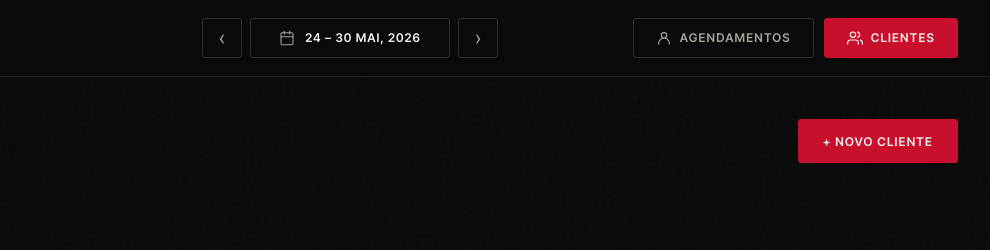
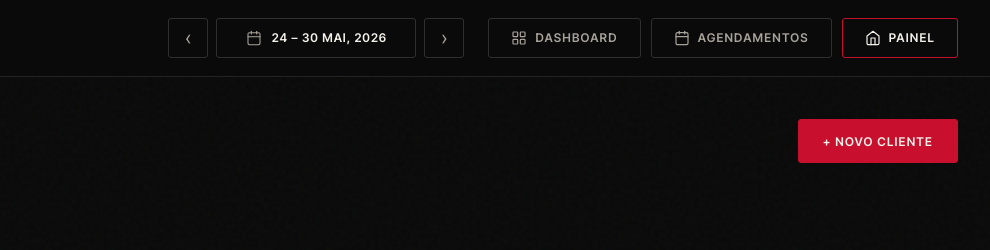
Before and after one commit to daviobl2014-hub/tatoo, a website: page public/clientes.html in a window 1280 px wide. Shown: the top 250 px of the page, 290-1280 px from the left. Drawn offline with Linux system fonts and the light colour scheme; no server answers.

Commit message:
modificações no nav bar para abas do painel de controles

```diff
--- a/public/clientes.html
+++ b/public/clientes.html
@@ -40,18 +40,25 @@
   </div>
 
   <div class="topbar__actions">
+    <a class="tab-btn" href="/admin/dashboard">
+      <svg viewBox="0 0 24 24" fill="none" stroke="currentColor" stroke-width="1.8" stroke-linecap="round" stroke-linejoin="round">
+        <rect x="3" y="3" width="7" height="7" rx="1"/><rect x="14" y="3" width="7" height="7" rx="1"/>
+        <rect x="3" y="14" width="7" height="7" rx="1"/><rect x="14" y="14" width="7" height="7" rx="1"/>
+      </svg>
+      Dashboard
+    </a>
     <a class="tab-btn" href="/admin/agendamentos">
       <svg viewBox="0 0 24 24" fill="none" stroke="currentColor" stroke-width="1.8" stroke-linecap="round" stroke-linejoin="round">
-        <circle cx="12" cy="8" r="4"/><path d="M4 21v-1a8 8 0 0 1 16 0v1"/>
+        <rect x="3" y="4" width="18" height="18" rx="2"/><line x1="16" y1="2" x2="16" y2="6"/>
+        <line x1="8" y1="2" x2="8" y2="6"/><line x1="3" y1="10" x2="21" y2="10"/>
       </svg>
       Agendamentos
     </a>
-    <a class="tab-btn tab-btn--active" href="/admin/clientes">
+    <a class="tab-btn tab-btn--painel" href="/admin">
       <svg viewBox="0 0 24 24" fill="none" stroke="currentColor" stroke-width="1.8" stroke-linecap="round" stroke-linejoin="round">
-        <path d="M17 21v-2a4 4 0 0 0-4-4H5a4 4 0 0 0-4 4v2"/><circle cx="9" cy="7" r="4"/>
-        <path d="M23 21v-2a4 4 0 0 0-3-3.87"/><path d="M16 3.13a4 4 0 0 1 0 7.75"/>
+        <path d="M3 9l9-7 9 7v11a2 2 0 0 1-2 2H5a2 2 0 0 1-2-2z"/><polyline points="9 22 9 12 15 12 15 22"/>
       </svg>
-      Clientes
+      Painel
     </a>
   </div>
 </header>
--- a/public/css/clientes.css
+++ b/public/css/clientes.css
@@ -176,6 +176,17 @@ body {
 }
 
 .tab-btn--active:hover { background: var(--accent-soft); border-color: var(--accent-soft); color: var(--ink); }
+
+.tab-btn--painel {
+  border-color: var(--accent);
+  color: var(--ink);
+}
+
+.tab-btn--painel:hover {
+  background: var(--accent);
+  border-color: var(--accent);
+  color: var(--ink);
+}
 
 /* ============ BUTTONS ============ */
 .btn-primary {
```
Also changed, not shown: public/agendamentos.html (+3 -1 lines), public/dashboard.html (+3 -1 lines).
